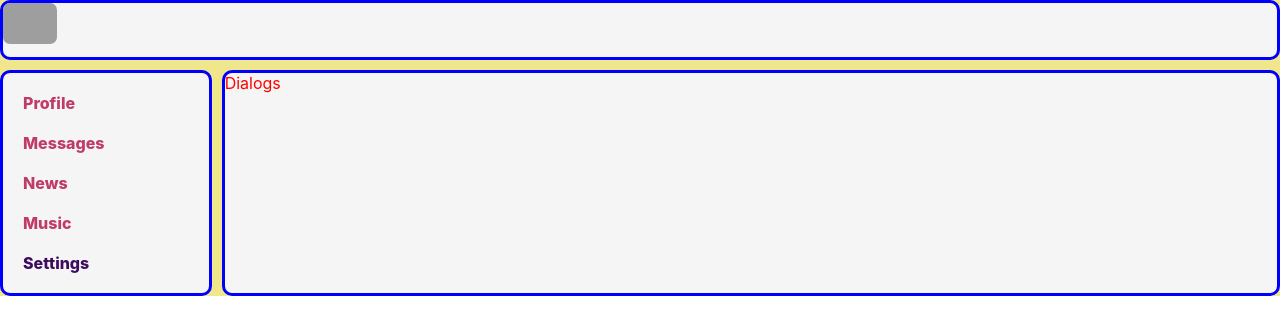
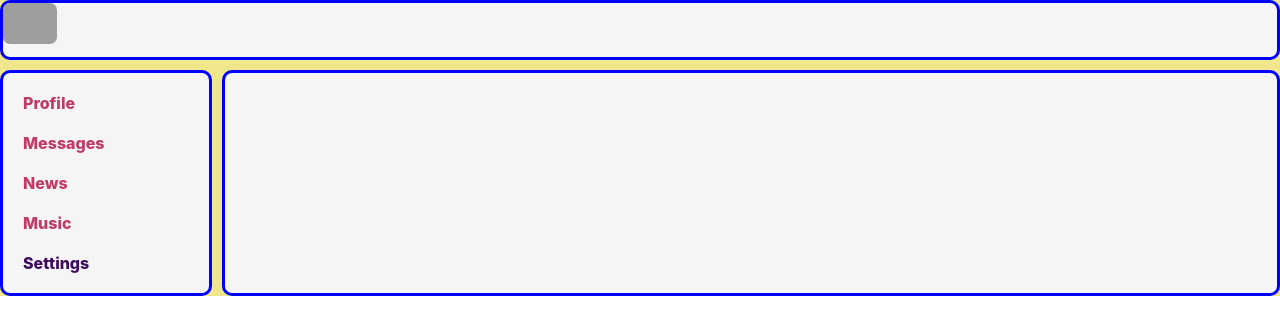
Before and after one commit to YuriAnisimov27/React, a React (Create React App) app: page / in a window 1280 px wide. Shown: the top 334 px of the page. Built offline with nearby package versions, Linux system fonts and the light colour scheme; grey boxes are pictures that could not be loaded.

Commit message:
19. route & browser-router

```diff
--- a/package.json
+++ b/package.json
@@ -8,6 +8,7 @@
     "@testing-library/user-event": "^7.2.1",
     "react": "^16.13.1",
     "react-dom": "^16.13.1",
+    "react-router-dom": "^5.2.0",
     "react-scripts": "3.4.1"
   },
   "scripts": {
--- a/src/App.js
+++ b/src/App.js
@@ -4,18 +4,23 @@ import Header from './components/Header/Header';
 import Navbar from './components/Navbar/Navbar';
 import Profile from './components/Profile/Profile';
 import Dialogs from "./components/Dialogs/Dialogs";
+import {BrowserRouter, Route} from "react-router-dom";
 
 
 const App = (props) => {
   return (
+      <BrowserRouter>
           <div className='app_wrapper'>
               <Header />
               <Navbar />
               <div className='app_wrapper_content'>
-          <Dialogs />
+                  <Route path='/dialogs' component={Dialogs} />
+                  <Route path='/profile' component={Profile} />
+                  {/*<Dialogs />*/}
               </div>
               {/*<Profile />*/}
           </div>
+      </BrowserRouter>
   );
 }
 
--- a/src/components/Dialogs/Dialogs.module.css
+++ b/src/components/Dialogs/Dialogs.module.css
@@ -1,3 +1,3 @@
 * {
-    color: red;
+
 }
--- a/src/components/Navbar/Navbar.jsx
+++ b/src/components/Navbar/Navbar.jsx
@@ -4,8 +4,8 @@ import classes from './Navbar.module.css';
 const Navbar = () => {
     return (
     <nav className={classes.nav}>
-        <div><a className={classes.item} href="#" title='Profile'>Profile</a></div>
-        <div><a className={classes.item} href="#" title='Messages'>Messages</a></div>
+        <div><a className={classes.item} href="/profile" title='Profile'>Profile</a></div>
+        <div><a className={classes.item} href="/dialogs" title='Messages'>Messages</a></div>
         <div><a className={classes.item} href="#" title='News'>News</a></div>
         <div><a className={classes.item} href="#" title='Music'>Music</a></div>
         <div><a className={`${classes.item} ${classes.active}`} href="#" title='Settings'>Settings</a></div>
```
Also changed, not shown: 1 other file (tests, documents, lock files or other folders). Lines whose indentation alone changed are shown as unchanged.
